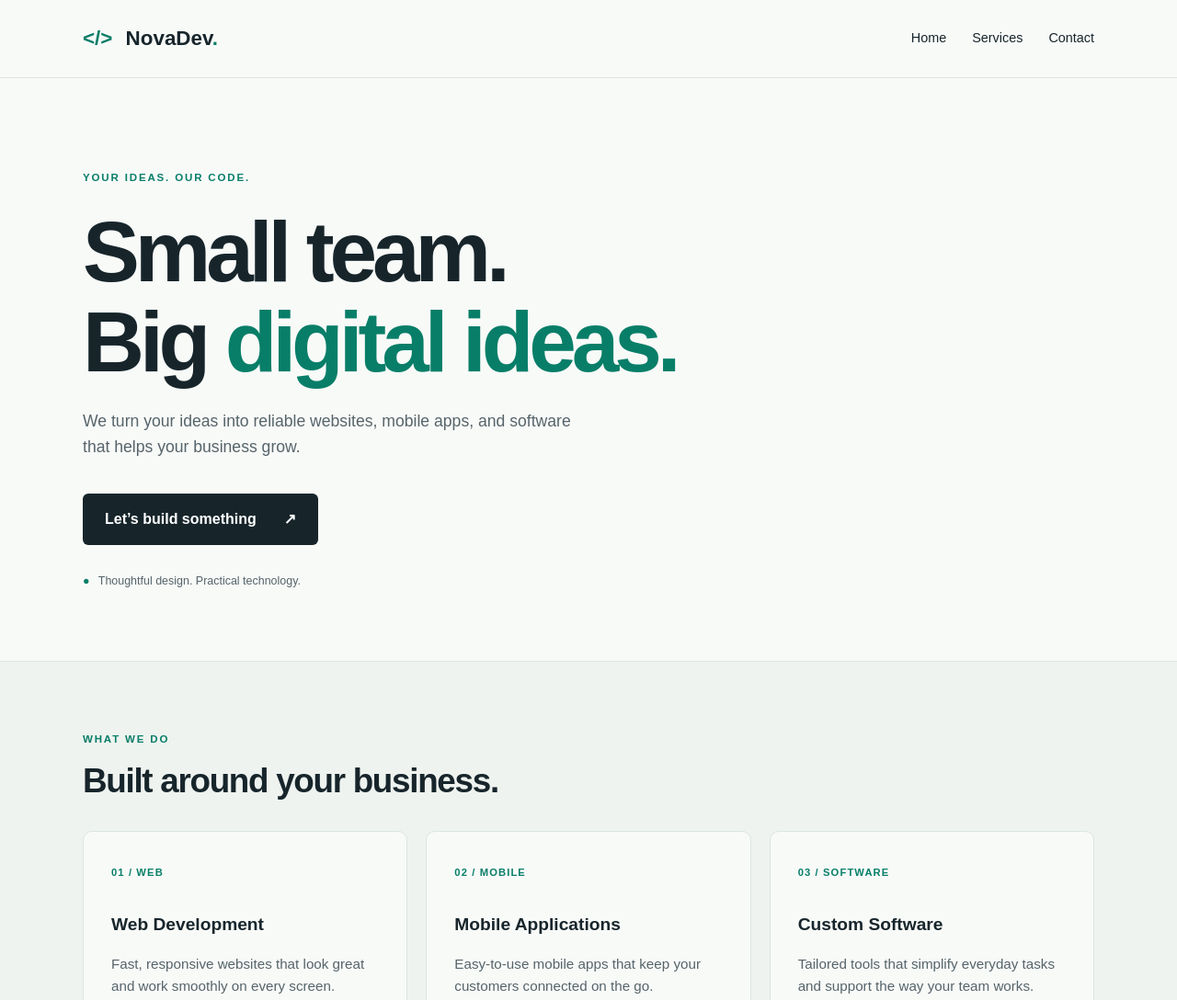
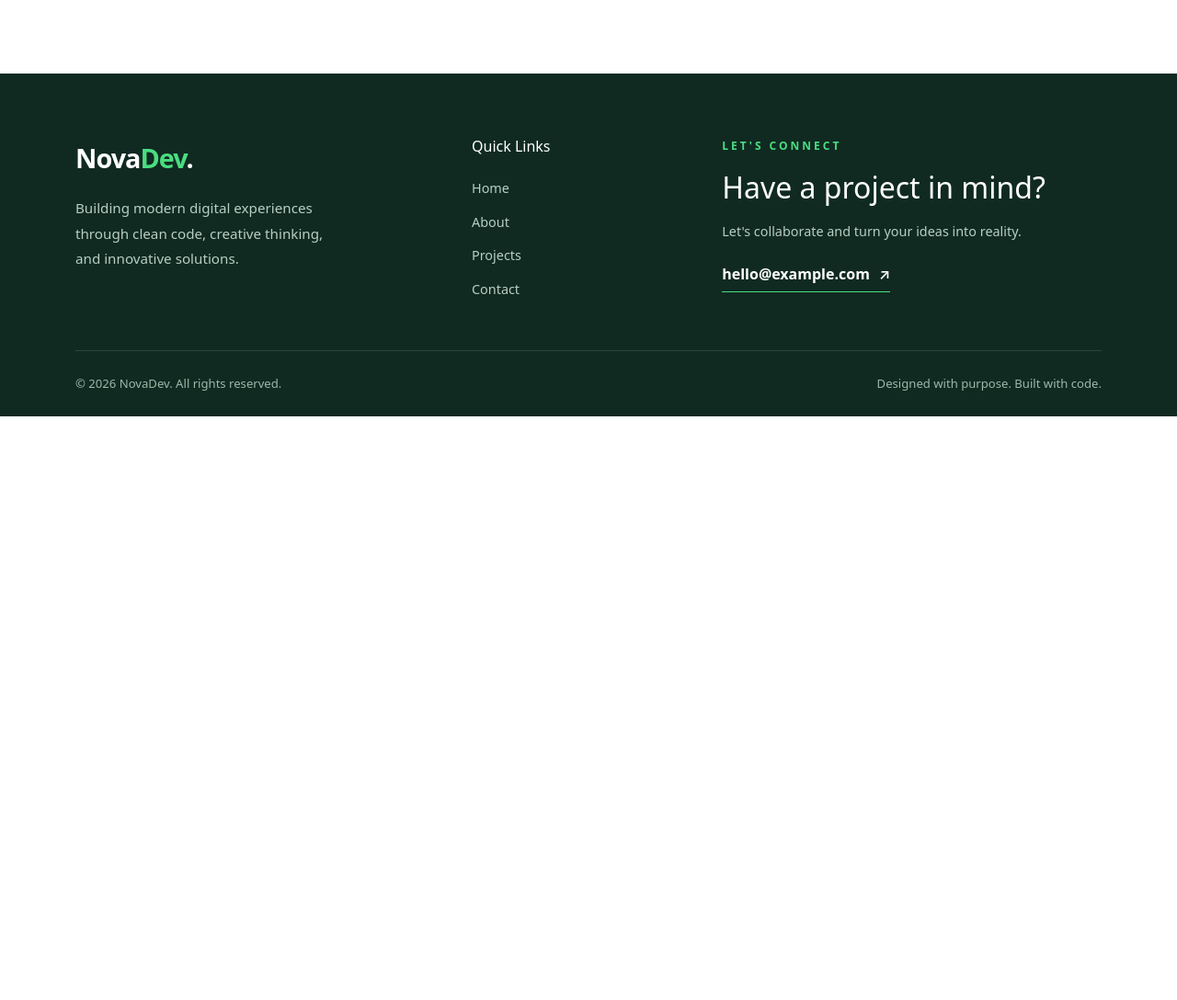
Before and after one commit to AmjadYounis7/software-company, a plain HTML site: page index.html in a window 1280 px wide. Shown: the top 1088 px of the page at 92% size. After the commit the page ends 800 px from the top, so only its background shows below. Drawn offline with nearby package versions, Linux system fonts and the light colour scheme.

Commit message:
add footer section

```diff
--- a/index.html
+++ b/index.html
@@ -1,48 +1,85 @@
+
 <!DOCTYPE html>
 <html lang="en">
 <head>
     <meta charset="UTF-8">
     <meta name="viewport" content="width=device-width, initial-scale=1.0">
-  <meta name="description" content="NovaDev builds websites, mobile apps, and custom software for growing businesses.">
     <title>NovaDev | Software Development</title>
+
+    <!-- Bootstrap CSS -->
+    <link
+        href="https://cdn.jsdelivr.net/npm/bootstrap@5.3.3/dist/css/bootstrap.min.css"
+        rel="stylesheet"
+    >
+
+    <!-- Custom CSS -->
     <link rel="stylesheet" href="styles.css">
 </head>
 <body>
-  <header class="header">
-    <div class="container header-inner">
-      <a class="logo" href="#home" aria-label="NovaDev home"><span aria-hidden="true">&lt;/&gt;</span> NovaDev<span class="dot">.</span></a>
-      <nav aria-label="Main navigation">
+
+    <!-- Footer -->
+    <footer id="contact">
+        <div class="container">
+
+            <div class="footer-top">
+
+                <!-- Brand -->
+                <div class="footer-brand">
+                    <a href="#" class="footer-logo">
+                        Nova<span>Dev</span>.
+                    </a>
+
+                    <p>
+                        Building modern digital experiences through
+                        clean code, creative thinking, and innovative solutions.
+                    </p>
+                </div>
+
+                <!-- Quick Links -->
+                <div class="footer-links">
+                    <h3>Quick Links</h3>
                     <a href="#home">Home</a>
-        <a href="#services">Services</a>
+                    <a href="#about">About</a>
+                    <a href="#projects">Projects</a>
                     <a href="#contact">Contact</a>
-      </nav>
                 </div>
-  </header>
-  <main>
-    <section class="hero container" id="home">
-      <p class="eyebrow">YOUR IDEAS. OUR CODE.</p>
-      <h1>Small team.<br>Big <span>digital ideas.</span></h1>
-      <p class="intro">We turn your ideas into reliable websites, mobile apps, and software that helps your business grow.</p>
-      <a class="button" href="#contact">Let’s build something <span aria-hidden="true">↗</span></a>
-      <div class="hero-note"><span aria-hidden="true">●</span> Thoughtful design. Practical technology.</div>
-    </section>
-    <section class="services" id="services" aria-labelledby="services-title">
-      <div class="container">
-        <p class="eyebrow">WHAT WE DO</p>
-        <h2 id="services-title">Built around your business.</h2>
-        <div class="service-grid">
-          <article class="card"><span class="number">01 / WEB</span><h3>Web Development</h3><p>Fast, responsive websites that look great and work smoothly on every screen.</p></article>
-          <article class="card"><span class="number">02 / MOBILE</span><h3>Mobile Applications</h3><p>Easy-to-use mobile apps that keep your customers connected on the go.</p></article>
-          <article class="card"><span class="number">03 / SOFTWARE</span><h3>Custom Software</h3><p>Tailored tools that simplify everyday tasks and support the way your team works.</p></article>
+
+                <!-- Contact -->
+                <div class="footer-contact">
+                    <p class="eyebrow">LET'S CONNECT</p>
+
+                    <h2>Have a project in mind?</h2>
+
+                    <p>
+                        Let's collaborate and turn your ideas into reality.
+                    </p>
+
+                    <a
+                        href="mailto:hello@example.com"
+                        class="footer-email"
+                    >
+                        hello@example.com <span>↗</span>
+                    </a>
                 </div>
+
             </div>
-    </section>
-  </main>
-  <footer id="contact">
-    <div class="container footer-inner">
-      <div><p class="eyebrow">LET’S TALK</p><h2>Have a project in mind?</h2><a href="mailto:hello@example.com">hello@example.com ↗</a><p class="contact-note">Demo company · Replace with your own contact details.</p></div>
-      <p class="copyright">© 2026 NovaDev. All rights reserved.</p>
+
+            <!-- Copyright -->
+            <div class="footer-bottom">
+                <p>© 2026 NovaDev. All rights reserved.</p>
+
+                <p class="footer-credit">
+                    Designed with purpose. Built with code.
+                </p>
+            </div>
+
         </div>
     </footer>
+
+    <!-- Bootstrap JS -->
+    <script
+        src="https://cdn.jsdelivr.net/npm/bootstrap@5.3.3/dist/js/bootstrap.bundle.min.js">
+    </script>
+
 </body>
 </html>
--- a/styles.css
+++ b/styles.css
@@ -1,48 +1,164 @@
-/* Shared foundations: keep these consistent across both teammates' sections. */
-:root { --ink:#17252b; --muted:#56646a; --accent:#087e68; --line:#dce5e1; --paper:#f8faf8; }
-* { box-sizing:border-box; }
-html { scroll-behavior:smooth; scroll-padding-top:24px; }
-body { margin:0; background:var(--paper); color:var(--ink); font-family:Arial,Helvetica,sans-serif; line-height:1.6; }
-a { color:inherit; }
-a:focus-visible { outline:3px solid var(--accent); outline-offset:6px; }
-.container { width:min(1100px,90%); margin-inline:auto; }
-.eyebrow { font-size:.72rem; font-weight:700; letter-spacing:.16em; color:var(--accent); }
-/* Teammate A: header and hero. */
-.header { border-bottom:1px solid var(--line); }
-.header-inner { display:flex; justify-content:space-between; align-items:center; gap:24px; padding:24px 0; }
-.logo { font-size:1.4rem; font-weight:800; text-decoration:none; }
-.logo > span:first-child { color:var(--accent); margin-right:8px; }
-.dot { color:var(--accent); }
-nav { display:flex; gap:28px; }
-nav a { text-decoration:none; font-size:.9rem; }
-nav a:hover, footer a:hover { color:var(--accent); }
-.hero { padding-block:88px 76px; }
-h1 { font-size:clamp(2.8rem,7.5vw,5.8rem); line-height:1.06; letter-spacing:-.055em; margin:22px 0; max-width:950px; }
-h1 span { color:var(--accent); }
-.intro { max-width:540px; color:var(--muted); font-size:1.1rem; }
-.button { display:inline-flex; align-items:center; gap:30px; padding:15px 24px; border-radius:6px; background:var(--ink); color:white; text-decoration:none; margin-top:20px; font-weight:700; }
-.button:hover { background:var(--accent); }
-.hero-note { margin-top:30px; font-size:.78rem; color:var(--muted); }
-.hero-note span { color:var(--accent); margin-right:6px; }
-/* Teammate B: services and footer. */
-.services { padding:64px 0 76px; border-block:1px solid var(--line); background:#eef3ef; }
-h2 { font-size:clamp(1.7rem,3vw,2.3rem); line-height:1.2; letter-spacing:-.035em; margin:14px 0 32px; }
-.service-grid { display:grid; grid-template-columns:repeat(3,1fr); gap:20px; }
-.card { padding:30px; border:1px solid var(--line); border-radius:10px; background:var(--paper); }
-.number { font-size:.7rem; letter-spacing:.1em; color:var(--accent); font-weight:700; }
-h3 { font-size:1.2rem; margin:30px 0 12px; }
-.card p { color:var(--muted); font-size:.95rem; margin-bottom:0; }
-footer { padding:58px 0 30px; }
-.footer-inner { display:flex; justify-content:space-between; align-items:flex-end; gap:24px; }
-footer h2 { margin-bottom:18px; }
-footer a { font-size:1.1rem; text-underline-offset:5px; }
-.contact-note, .copyright { font-size:.75rem; color:var(--muted); }
-@media (max-width:700px) {
-  .header-inner { flex-wrap:wrap; gap:12px; }
-  nav { gap:20px; }
-  .hero { padding-block:58px; }
-  .service-grid { grid-template-columns:1fr; }
-  .services { padding-block:44px; }
-  .footer-inner { flex-direction:column; align-items:flex-start; }
+
+/* ===== Footer ===== */
+#contact {
+    background: #102a22;
+    color: #ffffff;
+    padding: 70px 0 25px;
+    margin-top: 80px;
 }
-@media (prefers-reduced-motion:reduce) { html { scroll-behavior:auto; } }
+
+/* Footer Layout */
+.footer-top {
+    display: grid;
+    grid-template-columns: 1.2fr 0.7fr 1.3fr;
+    gap: 50px;
+    padding-bottom: 55px;
+}
+
+/* Brand */
+.footer-logo {
+    display: inline-block;
+    color: #ffffff;
+    font-size: 1.8rem;
+    font-weight: 800;
+    letter-spacing: -1px;
+    text-decoration: none;
+    margin-bottom: 20px;
+}
+
+.footer-logo span {
+    color: #4ade80;
+}
+
+.footer-brand p {
+    max-width: 300px;
+    color: #b7cfc2;
+    font-size: 0.95rem;
+    line-height: 1.8;
+}
+
+/* Quick Links */
+.footer-links {
+    display: flex;
+    flex-direction: column;
+    align-items: flex-start;
+    gap: 15px;
+}
+
+.footer-links h3 {
+    font-size: 1rem;
+    margin: 0 0 10px;
+}
+
+.footer-links a {
+    color: #b7cfc2;
+    font-size: 0.9rem;
+    text-decoration: none;
+    transition: color 0.3s ease, transform 0.3s ease;
+}
+
+.footer-links a:hover {
+    color: #4ade80;
+    transform: translateX(5px);
+}
+
+/* Contact Section */
+.footer-contact .eyebrow {
+    color: #4ade80;
+    font-size: 0.75rem;
+    font-weight: 700;
+    letter-spacing: 3px;
+    margin-bottom: 15px;
+}
+
+.footer-contact h2 {
+    font-size: clamp(1.5rem, 3vw, 2rem);
+    line-height: 1.3;
+    margin-bottom: 15px;
+}
+
+.footer-contact > p:not(.eyebrow) {
+    color: #b7cfc2;
+    font-size: 0.9rem;
+    line-height: 1.7;
+    margin-bottom: 22px;
+}
+
+/* Email Link */
+.footer-email {
+    display: inline-flex;
+    align-items: center;
+    gap: 10px;
+    color: #ffffff;
+    font-weight: 600;
+    text-decoration: none;
+    padding-bottom: 7px;
+    border-bottom: 1px solid #4ade80;
+    transition: color 0.3s ease;
+}
+
+.footer-email span {
+    transition: transform 0.3s ease;
+}
+
+.footer-email:hover {
+    color: #4ade80;
+}
+
+.footer-email:hover span {
+    transform: translate(3px, -3px);
+}
+
+/* Copyright Bar */
+.footer-bottom {
+    display: flex;
+    justify-content: space-between;
+    align-items: center;
+    flex-wrap: wrap;
+    gap: 15px;
+    padding-top: 25px;
+    border-top: 1px solid rgba(255, 255, 255, 0.12);
+}
+
+.footer-bottom p {
+    color: #9db8a9;
+    font-size: 0.82rem;
+    line-height: 1.6;
+    margin: 0;
+}
+
+/* ===== Tablet ===== */
+@media (max-width: 900px) {
+    .footer-top {
+        grid-template-columns: 1fr 1fr;
+        gap: 40px;
+    }
+
+    .footer-contact {
+        grid-column: 1 / -1;
+    }
+}
+
+/* ===== Mobile ===== */
+@media (max-width: 576px) {
+    #contact {
+        padding: 50px 0 20px;
+        margin-top: 50px;
+    }
+
+    .footer-top {
+        grid-template-columns: 1fr;
+        gap: 35px;
+        padding-bottom: 35px;
+    }
+
+    .footer-contact {
+        grid-column: auto;
+    }
+
+    .footer-bottom {
+        flex-direction: column;
+        align-items: flex-start;
+        gap: 8px;
+    }
+}
```
Lines whose indentation alone changed are shown as unchanged.
